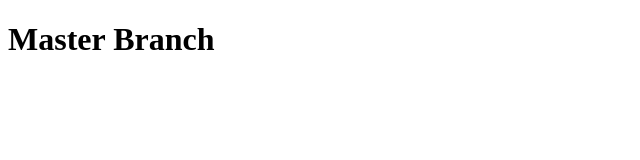
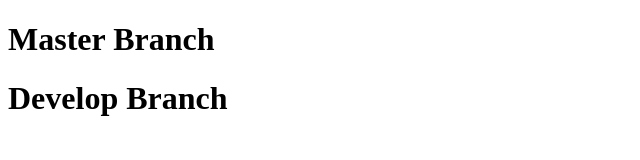
Before and after one commit to ashtonsprunger/WD-64-TeamGit, a plain HTML site: page index.html in a window 1280 px wide. Shown: the whole page, without its empty margins (0-640 px from the left). Drawn offline with Linux system fonts and the light colour scheme.

Commit message:
pushing deployment branch

```diff
--- a/index.html
+++ b/index.html
@@ -7,5 +7,6 @@
 </head>
 <body>
     <h1>Master Branch</h1>
+    <h1>Develop Branch</h1>
 </body>
 </html>
```
